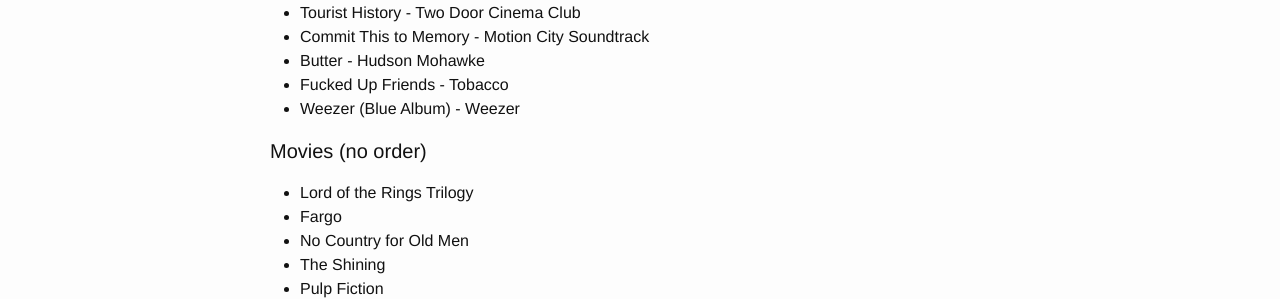
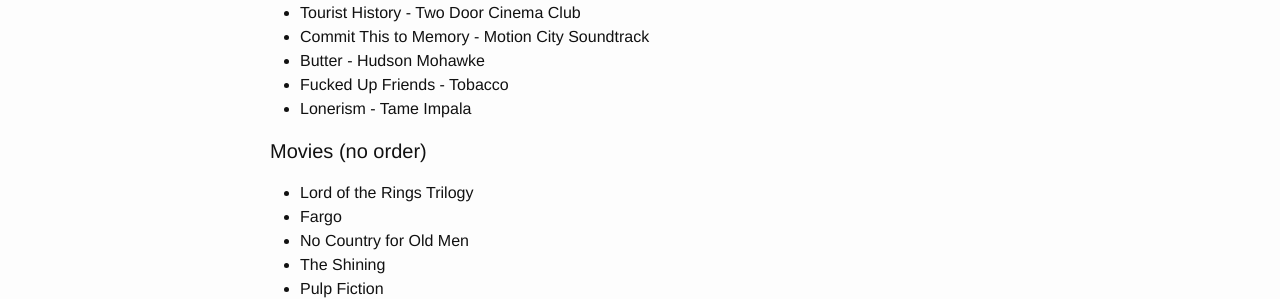
Before and after one commit to jaxgeller/jaxgeller.github.io, a Jekyll site: the page built from about.md, in a window 1280 px wide. Shown: the part 643-942 px from the top of the page. Built offline with Jekyll 4.4.1, drawn with Linux system fonts in a browser that asks for light colours.

Commit message:
update rankings

```diff
--- a/about.md
+++ b/about.md
@@ -27,7 +27,7 @@
 * Commit This to Memory - Motion City Soundtrack
 * Butter - Hudson Mohawke
 * Fucked Up Friends - Tobacco
-* Weezer (Blue Album) - Weezer
+* Lonerism - Tame Impala
 
 #### Movies (no order)
 * Lord of the Rings Trilogy
```
